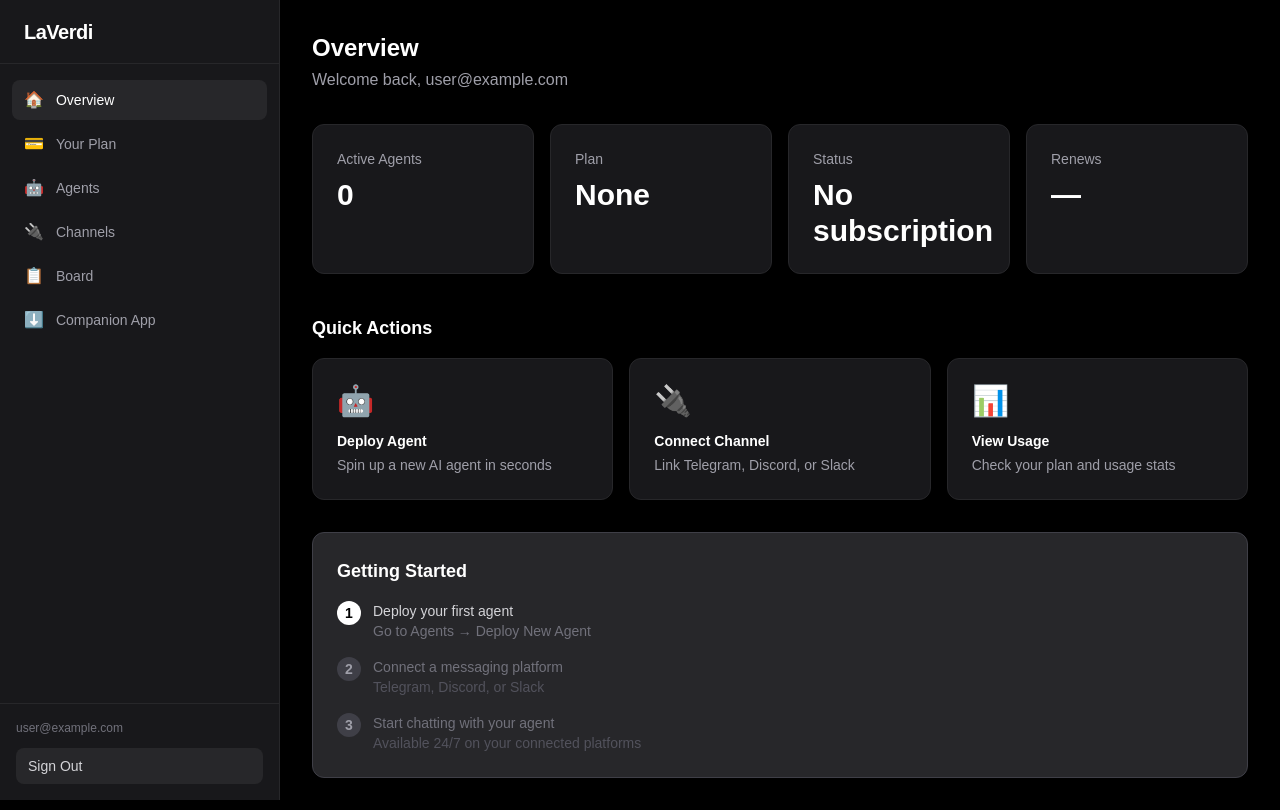
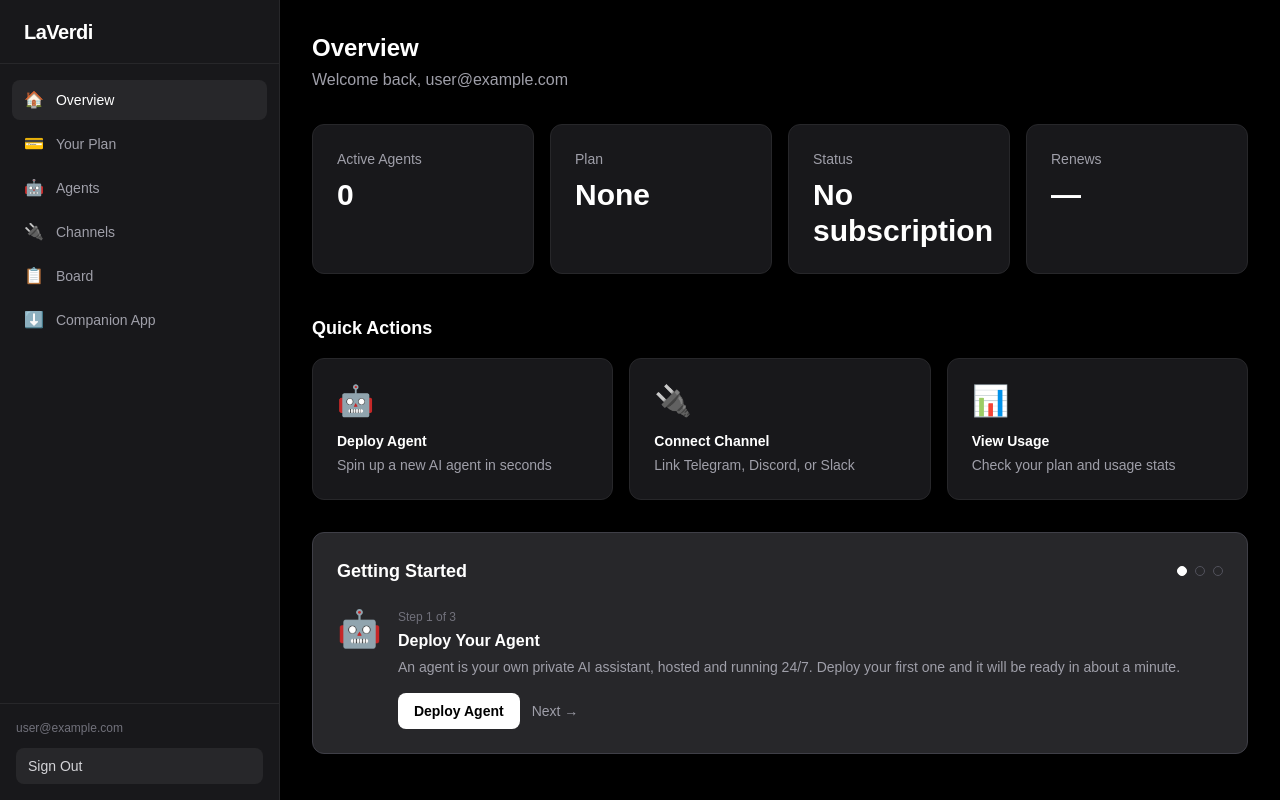
Before and after one commit to Magellian/Laverdi-Portal, a Next.js app: page /dashboard in a window 1280 px wide. Built offline with nearby package versions, Linux system fonts and the light colour scheme; no server answers; the database is empty; sample sign-in values are in the browser's storage.

Commit message:
Add interactive onboarding wizard to dashboard overview
Replaces the static 3-step Getting Started checklist with a client
component that tracks progress, shows dot navigation, and fades
between steps.

```diff
--- a/app/dashboard/page.tsx
+++ b/app/dashboard/page.tsx
@@ -1,6 +1,7 @@
 import { auth } from '@/lib/auth'
 import { prisma } from '@/lib/prisma'
 import Link from 'next/link'
+import OnboardingWizard from '@/components/dashboard/OnboardingWizard'
 
 export default async function DashboardPage() {
   const session = await auth()
@@ -89,34 +90,7 @@ export default async function DashboardPage() {
       </div>
 
       {/* Getting Started (show only when no agents) */}
-      {agentCount === 0 && (
-        <div className="rounded-xl bg-zinc-800 border border-zinc-700 p-6">
-          <h2 className="text-lg font-semibold text-white mb-4">Getting Started</h2>
-          <ol className="space-y-4">
-            <li className="flex gap-3">
-              <span className="flex-shrink-0 w-6 h-6 rounded-full bg-white text-black text-sm flex items-center justify-center font-bold">1</span>
-              <div>
-                <p className="text-sm font-medium text-zinc-300">Deploy your first agent</p>
-                <p className="text-sm text-zinc-500">Go to Agents → Deploy New Agent</p>
-              </div>
-            </li>
-            <li className="flex gap-3">
-              <span className="flex-shrink-0 w-6 h-6 rounded-full bg-zinc-700 text-zinc-400 text-sm flex items-center justify-center font-bold">2</span>
-              <div>
-                <p className="text-sm font-medium text-zinc-500">Connect a messaging platform</p>
-                <p className="text-sm text-zinc-600">Telegram, Discord, or Slack</p>
-              </div>
-            </li>
-            <li className="flex gap-3">
-              <span className="flex-shrink-0 w-6 h-6 rounded-full bg-zinc-700 text-zinc-400 text-sm flex items-center justify-center font-bold">3</span>
-              <div>
-                <p className="text-sm font-medium text-zinc-500">Start chatting with your agent</p>
-                <p className="text-sm text-zinc-600">Available 24/7 on your connected platforms</p>
-              </div>
-            </li>
-          </ol>
-        </div>
-      )}
+      <OnboardingWizard agentCount={agentCount} />
     </div>
   )
 }
--- /dev/null
+++ b/components/dashboard/OnboardingWizard.tsx
@@ -0,0 +1,112 @@
+'use client'
+
+import { useState } from 'react'
+
+interface Step {
+  icon: string
+  title: string
+  description: string
+  cta: string
+  href: string
+}
+
+const STEPS: Step[] = [
+  {
+    icon: '🤖',
+    title: 'Deploy Your Agent',
+    description:
+      'An agent is your own private AI assistant, hosted and running 24/7. Deploy your first one and it will be ready in about a minute.',
+    cta: 'Deploy Agent',
+    href: '/dashboard/agents',
+  },
+  {
+    icon: '🔌',
+    title: 'Connect a Platform',
+    description:
+      "Link your agent to Telegram so you can chat with it from anywhere. Grab a bot token from BotFather and paste it into the Channels page.",
+    cta: 'Connect Telegram',
+    href: '/dashboard/channels',
+  },
+  {
+    icon: '💬',
+    title: 'Start Chatting',
+    description:
+      "You're all set. Open your agent and start chatting — it's available 24/7 on any platform you've connected.",
+    cta: 'Open Agent',
+    href: '/dashboard/agents',
+  },
+]
+
+export default function OnboardingWizard({ agentCount }: { agentCount: number }) {
+  const [step, setStep] = useState(0)
+  const [visible, setVisible] = useState(true)
+
+  if (agentCount !== 0) return null
+
+  const goTo = (index: number) => {
+    if (index === step) return
+    setVisible(false)
+    setTimeout(() => {
+      setStep(index)
+      setVisible(true)
+    }, 150)
+  }
+
+  const current = STEPS[step]
+  const isLast = step === STEPS.length - 1
+
+  return (
+    <div className="rounded-xl bg-zinc-800 border border-zinc-700 p-6">
+      <div className="flex items-center justify-between mb-6">
+        <h2 className="text-lg font-semibold text-white">Getting Started</h2>
+        <div className="flex items-center gap-2">
+          {STEPS.map((_, i) => (
+            <button
+              key={i}
+              onClick={() => goTo(i)}
+              aria-label={`Go to step ${i + 1}`}
+              className={`h-2.5 w-2.5 rounded-full border transition-colors ${
+                i === step
+                  ? 'bg-white border-white'
+                  : i < step
+                  ? 'bg-zinc-400 border-zinc-400'
+                  : 'bg-transparent border-zinc-600'
+              }`}
+            />
+          ))}
+        </div>
+      </div>
+
+      <div
+        className={`transition-opacity duration-150 ${visible ? 'opacity-100' : 'opacity-0'}`}
+      >
+        <div className="flex gap-4">
+          <span className="flex-shrink-0 text-4xl">{current.icon}</span>
+          <div className="flex-1">
+            <p className="text-xs text-zinc-500 mb-1">
+              Step {step + 1} of {STEPS.length}
+            </p>
+            <h3 className="text-base font-semibold text-white mb-1">{current.title}</h3>
+            <p className="text-sm text-zinc-400 mb-4">{current.description}</p>
+            <div className="flex items-center gap-3">
+              <a
+                href={current.href}
+                className="rounded-lg bg-white text-black px-4 py-2 text-sm font-semibold hover:bg-zinc-100 transition-colors"
+              >
+                {current.cta}
+              </a>
+              {!isLast && (
+                <button
+                  onClick={() => goTo(step + 1)}
+                  className="text-sm text-zinc-400 hover:text-white transition-colors"
+                >
+                  Next →
+                </button>
+              )}
+            </div>
+          </div>
+        </div>
+      </div>
+    </div>
+  )
+}
```
